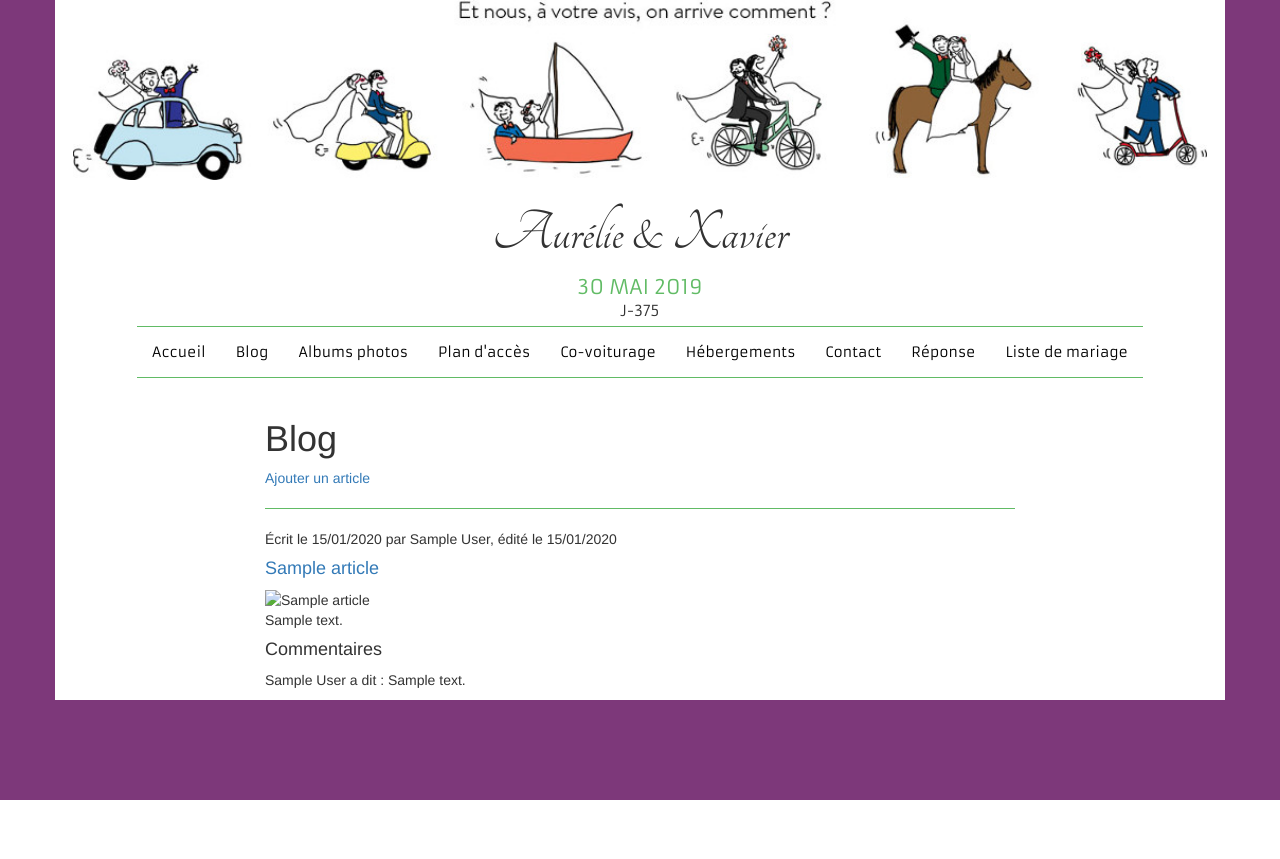
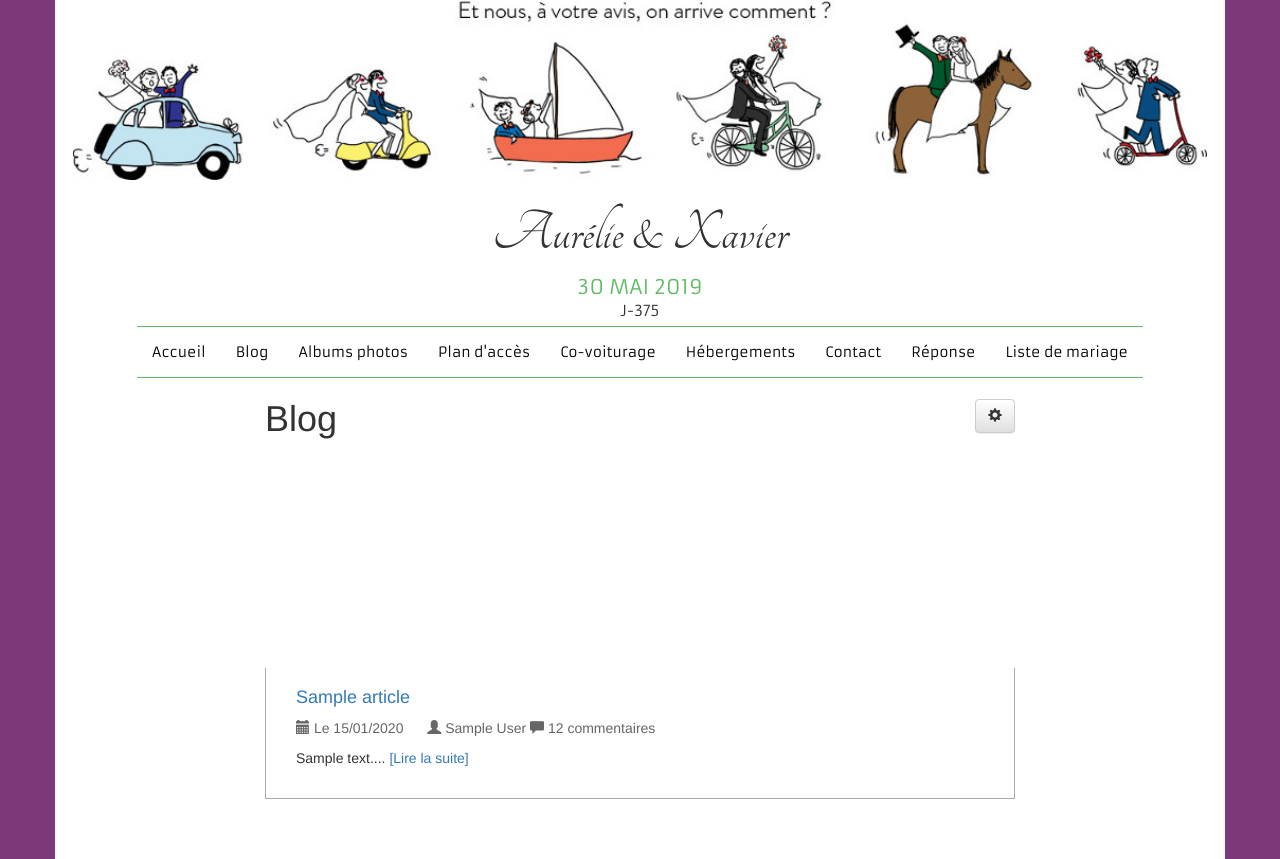
Before and after one commit to Artemis-Haven/xavier-aurelie, a Symfony app: template templates/blog/index.html.twig in a window 1280 px wide. Before the commit the page ends 800 px from the top, so only its background shows below. Run offline with Twig, Linux system fonts and the light colour scheme; the template is opened without the code that fills it: most values are stand-ins (such as "Sample title", 1, 10 or a date in 2020); some libraries are stand-ins or nearby versions.

Commit message:
Improved layout and style of Blog pages

```diff
--- a/public/css/main.css
+++ b/public/css/main.css
@@ -6,11 +6,13 @@ hr {
 	border-color: #61bb65;
 }
 
-body > .container {
+body > div.container {
 	background-color: #fff;
+	padding-bottom: 20px;
 }
 
 header {
+	background-color: #fff;
 	text-align: center;
 }
 
@@ -51,6 +53,10 @@ header nav.navbar .nav li a:hover {
 	color: #61bb65;
 }
 
+header nav.navbar li.active {
+	background-color: #a9fbad;
+}
+
 @media (min-width: 768px){
 	.navbar-nav{
 		margin: 0 auto;
@@ -60,3 +66,56 @@ header nav.navbar .nav li a:hover {
 		color: #61bb65;
 	}
 }
+
+form .vich-image img {
+	max-width: 100%;
+}
+
+body > div.container > section.row h1 {
+	margin-top: 0;
+}
+
+/**********************/
+/*      BLOG          */
+/**********************/
+
+.article-preview {
+	margin-bottom: 40px;
+}
+
+.article-preview a.article-img {
+	display: block;
+	width: 100%;
+	height: 200px;
+	background-repeat: no-repeat;
+	background-size: 100%;
+	background-position: center;
+}
+
+.article-preview .article-infos, .full-article .article-infos {
+	color: #666666;
+}
+
+.article-preview .article-infos .glyphicon-user,
+.full-article .article-infos .glyphicon-user {
+	margin-left: 20px;
+}
+
+
+.article-preview .article-preview-content {
+	border-left: 1px solid #aaaaaa;
+	border-right: 1px solid #aaaaaa;
+	border-bottom: 1px solid #aaaaaa;
+	padding: 10px 30px 20px 30px;
+}
+
+.full-article {
+	text-align: justify;
+}
+
+.full-article #article-img {
+	float: left;
+	margin-right: 20px;
+	margin-bottom: 20px;
+	max-width: 60%;
+}
--- a/templates/blog/index.html.twig
+++ b/templates/blog/index.html.twig
@@ -3,27 +3,44 @@
 {% block title %}Bienvenue sur le site de mariage de Xavier et Aurélie{% endblock %}
 
 {% block body %}
+
+	<div class="dropdown pull-right">
+		<button class="btn btn-default dropdown-toggle" type="button" id="dropdownAdmin" data-toggle="dropdown" aria-haspopup="true" aria-expanded="true">
+			<span class="glyphicon glyphicon-cog" aria-hidden="true"></span>
+		</button>
+		<ul class="dropdown-menu" aria-labelledby="dropdownAdmin">
+			<li><a href="{{ path('article_new') }}">Ajouter un article</a></li>
+		</ul>
+	</div>
+
     <h1>Blog</h1>
 
-    <a href="{{ path('article_new') }}">Ajouter un article</a>
+	<br>
 
 	{% for article in articles %}
-		<hr>
 
-		<article id="article-{{article.id}}">
-			Écrit le {{ article.createdAt|date('d/m/Y') }} par {{ article.author -}}
-			{%- if article.lastEditedAt is not null %}, édité le {{ article.lastEditedAt|date('d/m/Y') }}{% endif %}<br>
-			<h4><a href="{{ path('article_show', {'id': article.id}) }}">{{ article.title }}</a></h4>
-			<img alt="{{ article.title }}" src="{{ vich_uploader_asset(article, 'imageFile') }}">
-			<p>{{ article.content|nl2br }}</p>
+		<article class="article-preview" id="article-{{article.id}}">
+			<a href="{{ path('article_show', {'id': article.id}) }}" class="article-img" style="background-image: url('{{ vich_uploader_asset(article, 'imageFile') }}');">
+			</a>
+			<div class="article-preview-content">
+				<h4><a href="{{ path('article_show', {'id': article.id}) }}">{{ article.title }}</a></h4>
+				<p class="article-infos">
+					<span class="glyphicon glyphicon-calendar" aria-hidden="true"></span>
+					Le {{ article.createdAt|date('d/m/Y') }}
+					{%- if article.lastEditedAt is not null and article.lastEditedAt != article.createdAt %}, édité le {{ article.lastEditedAt|date('d/m/Y') }}{% endif %}
+					<span class="glyphicon glyphicon-user" aria-hidden="true"></span>
+					{{ article.author }}
+					{% if article.comments is not empty %}
+						<span class="glyphicon glyphicon-comment" aria-hidden="true"></span>
+						{{ article.comments|length }} commentaire{{ article.comments|length > 1 ? 's' : '' }}
+					{% endif %}
+				</p>
+				<p>
+					{{ article.content[:250]|nl2br }}... <a href="{{ path('article_show', {'id': article.id}) }}">[Lire la suite]</a>
+				</p>
+			</div>
+		</article>
 
-			<h4>Commentaires</h4>
-			{% for comm in article.comments %}
-				<p>{{ comm.author }} a dit : {{ comm.content }}</p>
-			{% else %}
-				Aucun commentaire pour l'instant.
-			{% endfor %}
-		</article>
 	{% else %}
 		Aucun article pour le moment.
 	{% endfor %}
```
Also changed, not shown: src/Form/BlogArticleType.php (+11 -3 lines), src/Form/BlogCommentType.php (+7 -2 lines), templates/base.html.twig (+28 -9 lines), templates/blog/edit_article.html.twig (+18 -3 lines), templates/blog/new_article.html.twig (+12 -0 lines), templates/blog/show_article.html.twig (+29 -7 lines).
